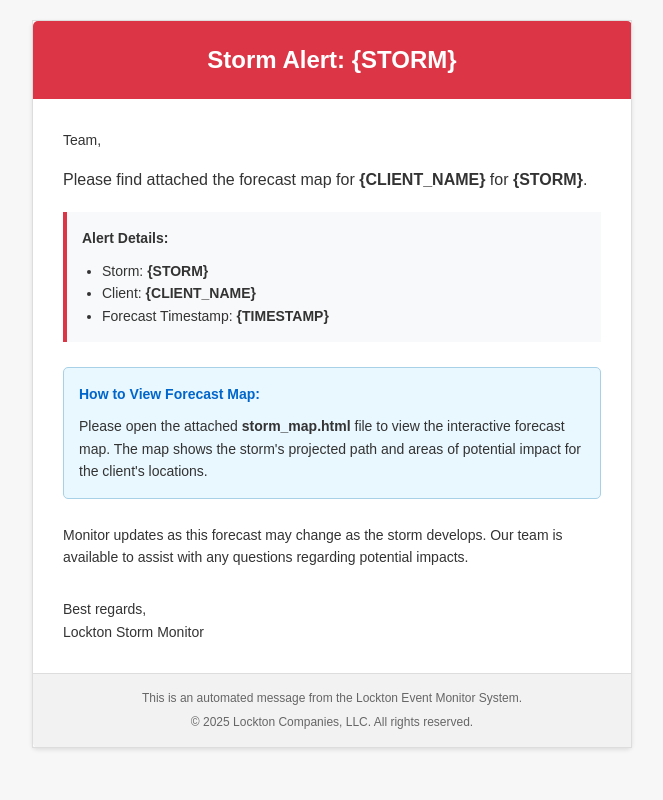
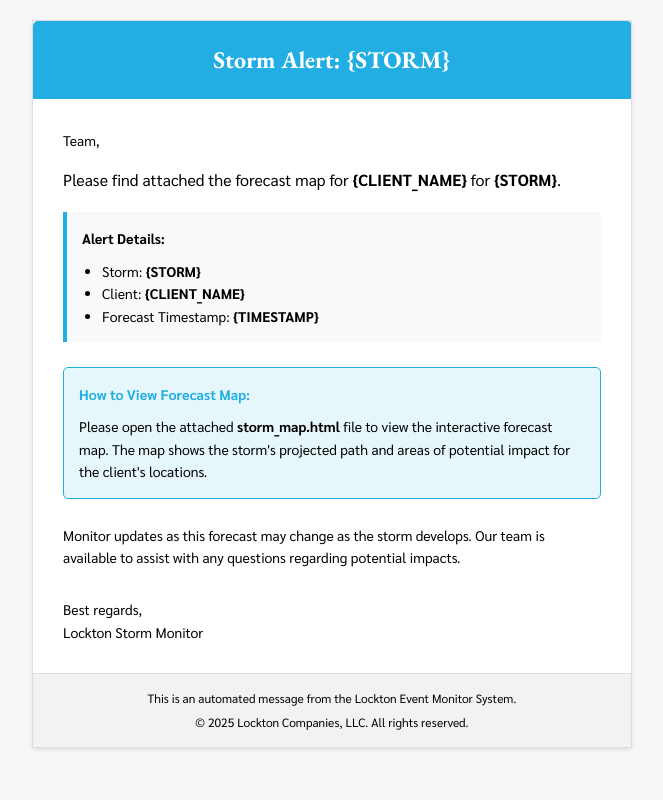
Before and after one commit to Edwinpetro/storm_monitor, a Flask app: template templates/forecast_map_email.html in a window 1280 px wide. Shown: the whole page, without its empty margins (308-971 px from the left). Run offline with Flask 3, Linux system fonts and the light colour scheme; the template is opened without the code that fills it, so the values that code supplies are empty.

Commit message:
ajuste de colores lockton en templates html

```diff
--- a/templates/forecast_map_email.html
+++ b/templates/forecast_map_email.html
@@ -4,8 +4,10 @@
     <meta http-equiv="Content-Type" content="text/html; charset=UTF-8" />
     <title>Lockton Event Monitor: Storm Alert</title>
     <meta name="viewport" content="width=device-width, initial-scale=1.0"/>
+    <!-- Importar fuentes de Google -->
+    <link href="https://fonts.googleapis.com/css2?family=EB+Garamond:wght@400;700&family=Sarabun:wght@400;700&display=swap" rel="stylesheet">
 </head>
-<body style="margin: 0; padding: 0; font-family: Arial, Helvetica, sans-serif; font-size: 14px; line-height: 1.6; color: #333333; background-color: #f7f7f7;">
+<body style="margin: 0; padding: 0; font-family: 'Sarabun', Arial, Helvetica, sans-serif; font-size: 14px; line-height: 1.6; color: #000000; background-color: #f7f7f7;">
     <table border="0" cellpadding="0" cellspacing="0" width="100%" style="border-collapse: collapse;">
         <tr>
             <td style="padding: 20px 0;">
@@ -13,8 +15,8 @@
                 <table align="center" border="0" cellpadding="0" cellspacing="0" width="600" style="border-collapse: collapse; background-color: #ffffff; border: 1px solid #dddddd; border-radius: 5px; box-shadow: 0 2px 4px rgba(0,0,0,0.1);">
                     <!-- Header -->
                     <tr>
-                        <td align="center" style="padding: 20px 0; background-color: #dc3545; color: #ffffff; border-top-left-radius: 5px; border-top-right-radius: 5px;">
-                            <h1 style="margin: 0; font-size: 24px; font-weight: bold;">Storm Alert: {STORM}</h1>
+                        <td align="center" style="padding: 20px 0; background-color: #23aee3; color: #ffffff; border-top-left-radius: 5px; border-top-right-radius: 5px;">
+                            <h1 style="margin: 0; font-size: 24px; font-weight: bold; font-family: 'EB Garamond', serif;">Storm Alert: {STORM}</h1>
                         </td>
                     </tr>
                     <!-- Content -->
@@ -26,7 +28,7 @@
                                         <p style="margin: 0 0 15px 0;">Team,</p>
                                         <p style="margin: 0 0 15px 0; font-size: 16px;">Please find attached the forecast map for <strong>{CLIENT_NAME}</strong> for <strong>{STORM}</strong>.</p>
 
-                                        <div style="margin: 20px 0; padding: 15px; background-color: #f8f9fa; border-left: 4px solid #dc3545;">
+                                        <div style="margin: 20px 0; padding: 15px; background-color: #f8f9fa; border-left: 4px solid #23aee3;">
                                             <p style="margin: 0; font-weight: bold;">Alert Details:</p>
                                             <ul style="margin: 10px 0 0 0; padding-left: 20px;">
                                                 <li>Storm: <strong>{STORM}</strong></li>
@@ -36,8 +38,8 @@
                                         </div>
 
                                         <!-- Instrucciones para ver el mapa -->
-                                        <div style="margin: 25px 0; padding: 15px; background-color: #e9f7fe; border: 1px solid #a8d1e7; border-radius: 5px;">
-                                            <p style="margin: 0 0 10px 0; font-weight: bold; color: #0066cc;">How to View Forecast Map:</p>
+                                        <div style="margin: 25px 0; padding: 15px; background-color: #e6f7fc; border: 1px solid #23aee3; border-radius: 5px;">
+                                            <p style="margin: 0 0 10px 0; font-weight: bold; color: #23aee3;">How to View Forecast Map:</p>
                                             <p style="margin: 0;">Please open the attached <strong>storm_map.html</strong> file to view the interactive forecast map. The map shows the storm's projected path and areas of potential impact for the client's locations.</p>
                                         </div>
 
@@ -51,7 +53,7 @@
                     </tr>
                     <!-- Footer -->
                     <tr>
-                        <td align="center" style="padding: 15px; background-color: #f2f2f2; border-bottom-left-radius: 5px; border-bottom-right-radius: 5px; font-size: 12px; color: #666666; border-top: 1px solid #dddddd;">
+                        <td align="center" style="padding: 15px; background-color: #f2f2f2; border-bottom-left-radius: 5px; border-bottom-right-radius: 5px; font-size: 12px; color: #000000; border-top: 1px solid #dddddd;">
                             <p style="margin: 0;">This is an automated message from the Lockton Event Monitor System.</p>
                             <p style="margin: 5px 0 0 0;">© 2025 Lockton Companies, LLC. All rights reserved.</p>
                         </td>
```
Also changed, not shown: templates/error_email.html (+7 -5 lines), templates/errors_email.html (+8 -6 lines), templates/no_impacts_email.html (+7 -5 lines), templates/no_storms_email.html (+6 -4 lines).
